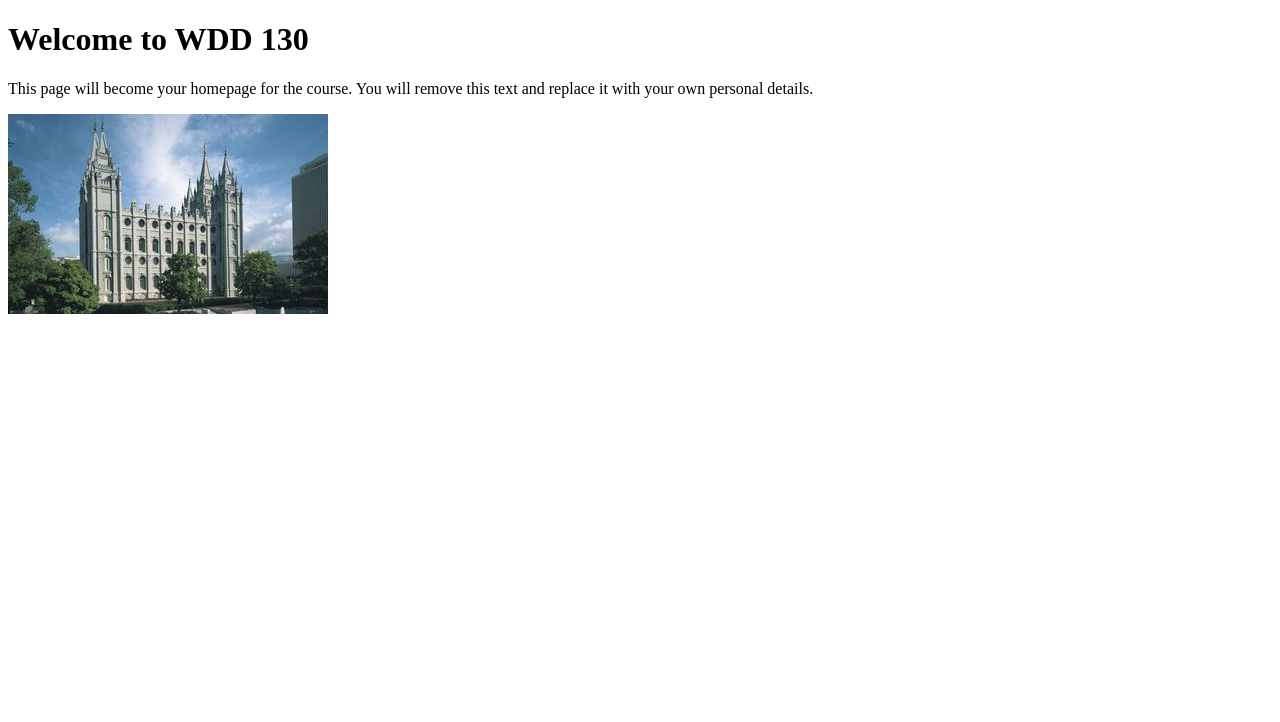
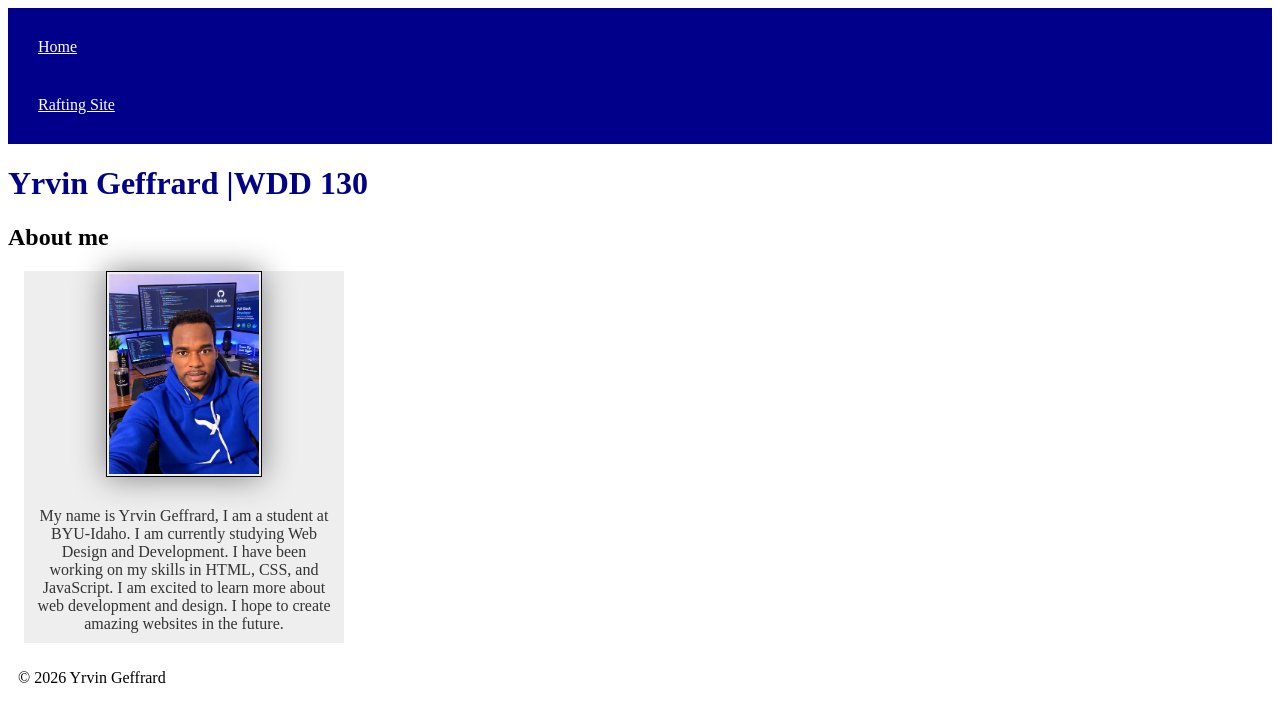
Before and after one commit to IngYrvin/wdd130, a plain HTML site: page index.html in a window 1280 px wide. Drawn offline with Linux system fonts and the light colour scheme.

Commit message:
moving template

```diff
--- a/index.html
+++ b/index.html
@@ -1,17 +1,34 @@
 <!DOCTYPE html>
-<html lang="en">
+<html lang="en-US">
 
 <head>
     <meta charset="UTF-8">
     <meta name="viewport" content="width=device-width, initial-scale=1.0">
-    <title>WDD 130 | Personal Homepage</title>
+    <title> Yrvin Geffrard |WDD 130 </title>
+    <link rel="stylesheet" href="../styles/styles.css">
+    <meta name="description" content="This is a simple webpage for Yrvin Geffrard's WDD 130 course.">
+    <meta name="author" content="Yrvin Geffrard">
 </head>
 
 <body>
-    <h1>Welcome to WDD 130</h1>
-    <p>This page will become your homepage for the course. You will remove this text and replace it with your own personal details.</p>
+    <header>
+        <nav>
+            <a href="#">Home</a>
+            <a href="wwr/">Rafting Site</a>
+        </nav>
+    </header>
+    <main>
+        <h1> Yrvin Geffrard |WDD 130</h1>
+        <h2>About me</h2>
 
-    <img src="images/salt-lake-temple.jpg" alt="The Salt Lake Temple.">
+        <aside>
+            <img src="images/profile.jpeg" alt="A web developper." width="400" height="533">
+            <p>My name is Yrvin Geffrard, I am a student at BYU-Idaho. I am currently studying Web Design and Development. I have been working on my skills in HTML, CSS, and JavaScript. I am excited to learn more about web development and design. I hope to create amazing websites in the future.</p>
+        </aside>
+    </main>
+    <footer>
+        <p>&copy; 2026 Yrvin Geffrard </p>
+    </footer>
 </body>
 
 </html>
--- a/styles/styles.css
+++ b/styles/styles.css
@@ -0,0 +1,61 @@
+main {
+    max-width: 840;
+}
+
+aside {
+    width: 20rem;
+    margin: 1rem;
+    border: 1px solid rgb (0 0 0/0.2)
+        /* 1 */
+        padding: 1rem;
+    background-color: #eee;
+    color: #333;
+    text-align: center;
+}
+
+aside img {
+    width: 200px;
+    height: auto
+}
+
+main img {
+    width: 150px;
+    height: auto;
+    ...
+}
+
+footer {
+    margin-top: 15px;
+    border-top: 1px solid #000 text-align: center;
+}
+
+nav {
+    background-color: darkblue;
+    padding: 10px;
+}
+
+p {
+    padding: 0;
+}
+
+nav a {
+    color: white;
+    display: block;
+    padding: 20px;
+}
+
+h1 {
+    color: darkblue;
+}
+
+img {
+    width: 150px;
+    height: auto;
+    border: 1px solid black;
+    padding: 2px;
+    box-shadow: 0 0 30px gray;
+}
+
+p {
+    padding: 10px;
+}
```
Also changed, not shown: week01/favorite-city.html (added, +29 -0 lines), images/profile.jpeg (added).
